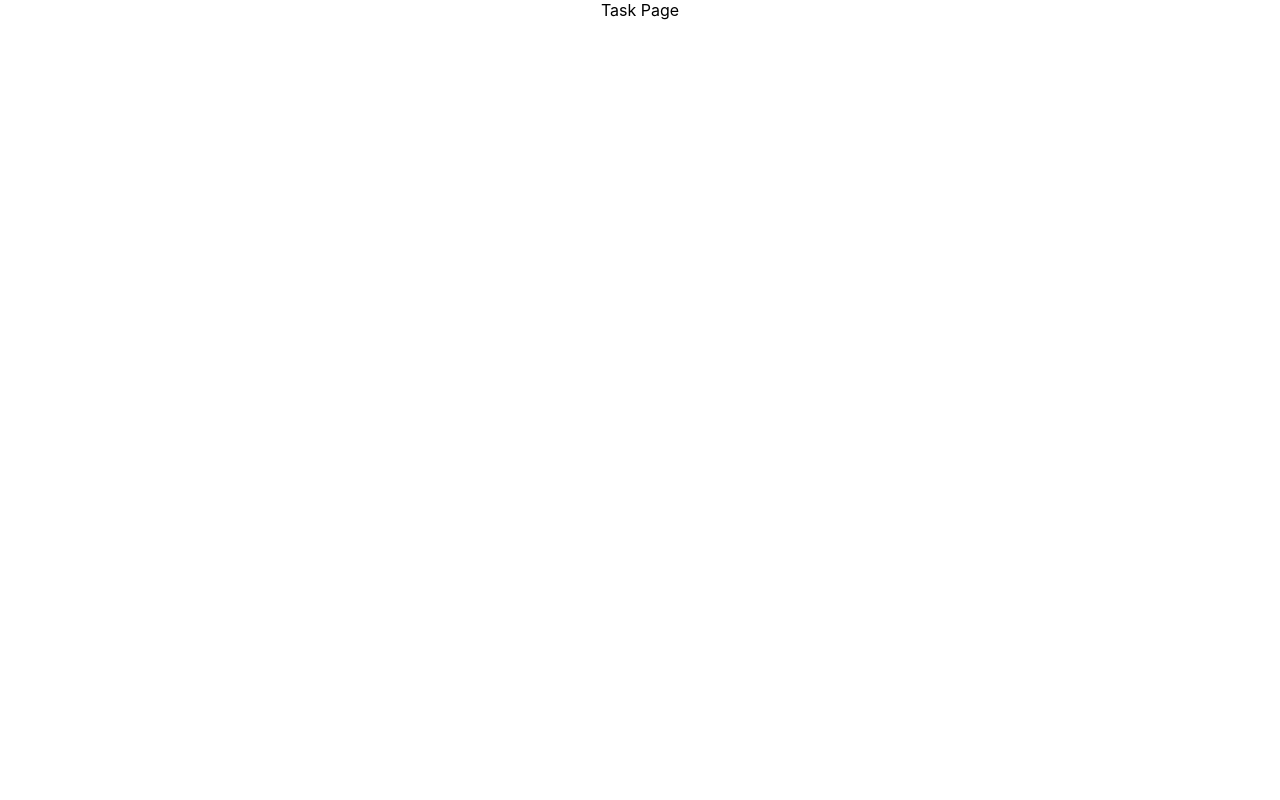
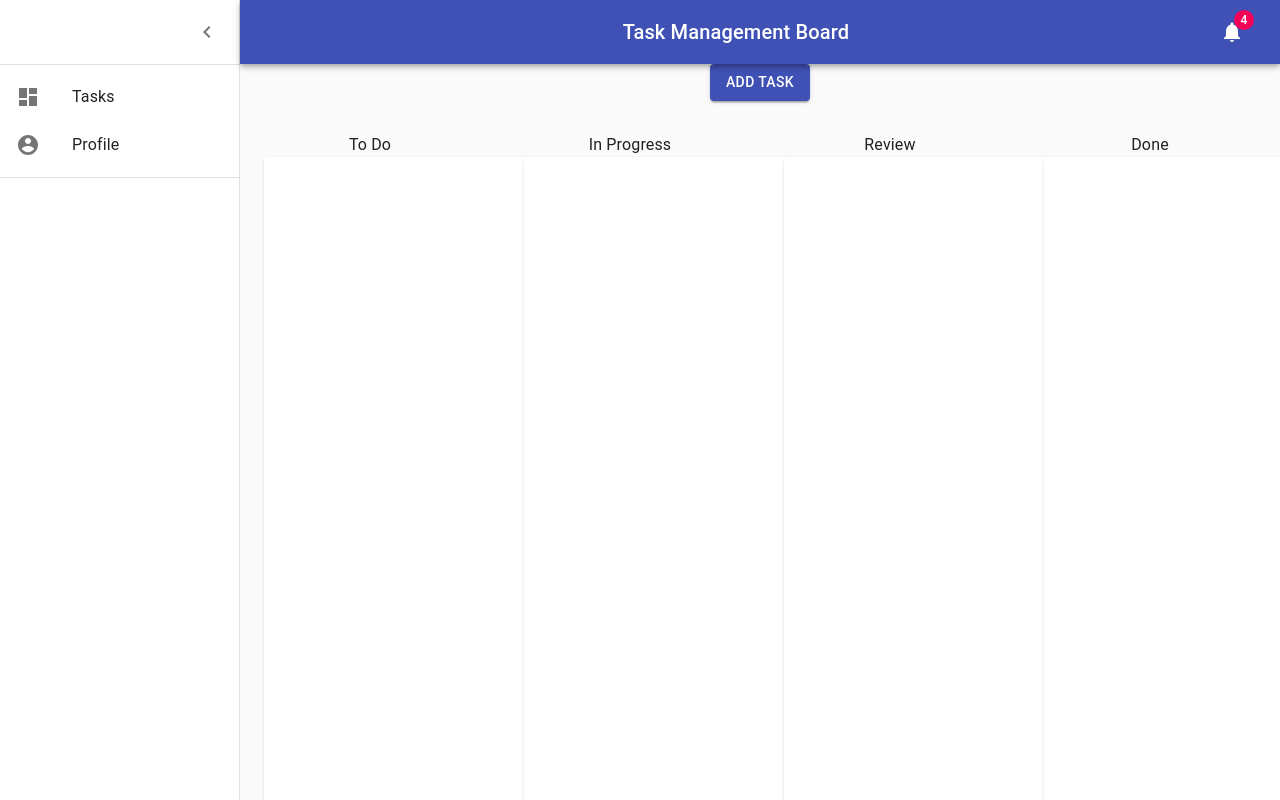
Before and after one commit to CMSC-495-Group-One/TaskManagementUI, a React (Create React App) app: page /tasks in a window 1280 px wide. Built offline with nearby package versions, Linux system fonts and the light colour scheme; sample sign-in values are in the browser's storage.

Commit message:
Basic taskboard UI

```diff
--- a/src/components/navigation/routes.js
+++ b/src/components/navigation/routes.js
@@ -1,6 +1,6 @@
 import { Route, Routes as _Routes } from "react-router-dom";
 import SignInForm from "../sign-in";
-import Tasks from "../tasks";
+import Tasks from "../taskboard/tasks";
 import { PrivateRoutes } from "./private-routes";
 import SignUp from "../SignUp";
 
--- /dev/null
+++ b/src/components/taskboard/listItems.js
@@ -0,0 +1,23 @@
+import React from 'react';
+import ListItem from '@material-ui/core/ListItem';
+import ListItemIcon from '@material-ui/core/ListItemIcon';
+import ListItemText from '@material-ui/core/ListItemText';
+import DashboardIcon from '@material-ui/icons/Dashboard';
+import AccountCircleIcon from '@material-ui/icons/AccountCircle';
+
+export const mainListItems = (
+  <div>
+    <ListItem button>
+      <ListItemIcon>
+        <DashboardIcon />
+      </ListItemIcon>
+      <ListItemText primary="Tasks" />
+    </ListItem>
+    <ListItem button>
+      <ListItemIcon>
+        <AccountCircleIcon />
+      </ListItemIcon>
+      <ListItemText primary="Profile" />
+    </ListItem>
+  </div>
+);
--- /dev/null
+++ b/src/components/taskboard/tasks.js
@@ -0,0 +1,208 @@
+import React from 'react';
+import clsx from 'clsx';
+import { makeStyles } from '@material-ui/core/styles';
+import CssBaseline from '@material-ui/core/CssBaseline';
+import Drawer from '@material-ui/core/Drawer';
+import Box from '@material-ui/core/Box';
+import AppBar from '@material-ui/core/AppBar';
+import Toolbar from '@material-ui/core/Toolbar';
+import List from '@material-ui/core/List';
+import Typography from '@material-ui/core/Typography';
+import Divider from '@material-ui/core/Divider';
+import IconButton from '@material-ui/core/IconButton';
+import Badge from '@material-ui/core/Badge';
+import Container from '@material-ui/core/Container';
+import Grid from '@material-ui/core/Grid';
+import Paper from '@material-ui/core/Paper';
+import Link from '@material-ui/core/Link';
+import MenuIcon from '@material-ui/icons/Menu';
+import ChevronLeftIcon from '@material-ui/icons/ChevronLeft';
+import NotificationsIcon from '@material-ui/icons/Notifications';
+import Button from '@material-ui/core/Button';
+import { mainListItems } from './listItems';
+
+function Copyright() {
+  return (
+    <Typography variant="body2" color="textSecondary" align="center">
+      {'Copyright © '}
+      <Link color="inherit" href="https://mui.com/">
+        Your Website
+      </Link>{' '}
+      {new Date().getFullYear()}
+      {'.'}
+    </Typography>
+  );
+}
+
+const drawerWidth = 240;
+
+const useStyles = makeStyles((theme) => ({
+  root: {
+    display: 'flex',
+  },
+  toolbar: {
+    paddingRight: 24, // keep right padding when drawer closed
+  },
+  toolbarIcon: {
+    display: 'flex',
+    alignItems: 'center',
+    justifyContent: 'flex-end',
+    padding: '0 8px',
+    ...theme.mixins.toolbar,
+  },
+  appBar: {
+    zIndex: theme.zIndex.drawer + 1,
+    transition: theme.transitions.create(['width', 'margin'], {
+      easing: theme.transitions.easing.sharp,
+      duration: theme.transitions.duration.leavingScreen,
+    }),
+  },
+  appBarShift: {
+    marginLeft: drawerWidth,
+    width: `calc(100% - ${drawerWidth}px)`,
+    transition: theme.transitions.create(['width', 'margin'], {
+      easing: theme.transitions.easing.sharp,
+      duration: theme.transitions.duration.enteringScreen,
+    }),
+  },
+  menuButton: {
+    marginRight: 36,
+  },
+  menuButtonHidden: {
+    display: 'none',
+  },
+  title: {
+    flexGrow: 1,
+  },
+  drawerPaper: {
+    position: 'relative',
+    whiteSpace: 'nowrap',
+    width: drawerWidth,
+    transition: theme.transitions.create('width', {
+      easing: theme.transitions.easing.sharp,
+      duration: theme.transitions.duration.enteringScreen,
+    }),
+  },
+  drawerPaperClose: {
+    overflowX: 'hidden',
+    transition: theme.transitions.create('width', {
+      easing: theme.transitions.easing.sharp,
+      duration: theme.transitions.duration.leavingScreen,
+    }),
+    width: theme.spacing(7),
+    [theme.breakpoints.up('sm')]: {
+      width: theme.spacing(9),
+    },
+  },
+  appBarSpacer: theme.mixins.toolbar,
+  content: {
+    flexGrow: 1,
+    height: '100vh',
+    overflow: 'auto',
+  },
+  container: {
+    paddingTop: theme.spacing(4),
+    paddingBottom: theme.spacing(4),
+  },
+  paper: {
+    padding: theme.spacing(2),
+    height: 720,
+    width: 270,
+    display: 'flex',
+    overflow: 'auto',
+    flexDirection: 'column',
+  },
+  fixedHeight: {
+    height: 240,
+  },
+}));
+
+export default function Tasks() {
+  const classes = useStyles();
+  const [open, setOpen] = React.useState(true);
+  const handleDrawerOpen = () => {
+    setOpen(true);
+  };
+  const handleDrawerClose = () => {
+    setOpen(false);
+  };
+  const fixedHeightPaper = clsx(classes.paper, classes.fixedHeight);
+
+  return (
+    <Box className={classes.root}>
+      <CssBaseline />
+      <AppBar position="absolute" className={clsx(classes.appBar, open && classes.appBarShift)}>
+        <Toolbar className={classes.toolbar}>
+          <IconButton
+            edge="start"
+            color="inherit"
+            aria-label="open drawer"
+            onClick={handleDrawerOpen}
+            className={clsx(classes.menuButton, open && classes.menuButtonHidden)}
+          >
+            <MenuIcon />
+          </IconButton>
+          <Typography component="h1" variant="h6" color="inherit" noWrap className={classes.title}>
+            Task Management Board
+          </Typography>
+          <IconButton color="inherit">
+            <Badge badgeContent={4} color="secondary" overlap="rectangular">
+              <NotificationsIcon />
+            </Badge>
+          </IconButton>
+        </Toolbar>
+      </AppBar>
+      <Drawer
+        variant="permanent"
+        classes={{
+          paper: clsx(classes.drawerPaper, !open && classes.drawerPaperClose),
+        }}
+        open={open}
+      >
+        <div className={classes.toolbarIcon}>
+          <IconButton onClick={handleDrawerClose}>
+            <ChevronLeftIcon />
+          </IconButton>
+        </div>
+        <Divider />
+        <List>{mainListItems}</List>
+        <Divider />
+      </Drawer>
+      <main className={classes.content}>
+        <div className={classes.appBarSpacer} />
+        <Button variant="contained" color="primary">
+          Add Task
+        </Button>
+        <Container maxWidth="lg" className={classes.container}>
+          <Grid container spacing={3}>
+            <Grid item xs={12}>
+              <Grid container justifyContent="center" spacing={6}>
+                <Grid item xs={3}>
+                  <Typography>To Do</Typography>
+                  <Paper className={classes.paper}>
+
+                  </Paper>
+                </Grid>
+                <Grid item xs={3}>
+                  <Typography>In Progress</Typography>
+                  <Paper className={classes.paper}/>
+                </Grid>
+                <Grid item xs={3}>
+                  <Typography>Review</Typography>
+                  <Paper className={classes.paper}/>
+                </Grid>
+                <Grid item xs={3}>
+                  <Typography>Done</Typography>
+                  <Paper className={classes.paper}/>
+                </Grid>
+              </Grid>
+            </Grid>
+          </Grid>
+          <Box pt={4}>
+            <Copyright />
+          </Box>
+        </Container>
+      </main>
+    </Box>
+  );
+}
--- a/src/components/tasks.js
+++ /dev/null
@@ -1,7 +0,0 @@
-import { Box } from "@material-ui/core";
-
-const Tasks = () => {
-  return <Box>Task Page</Box>;
-};
-
-export default Tasks;
```
